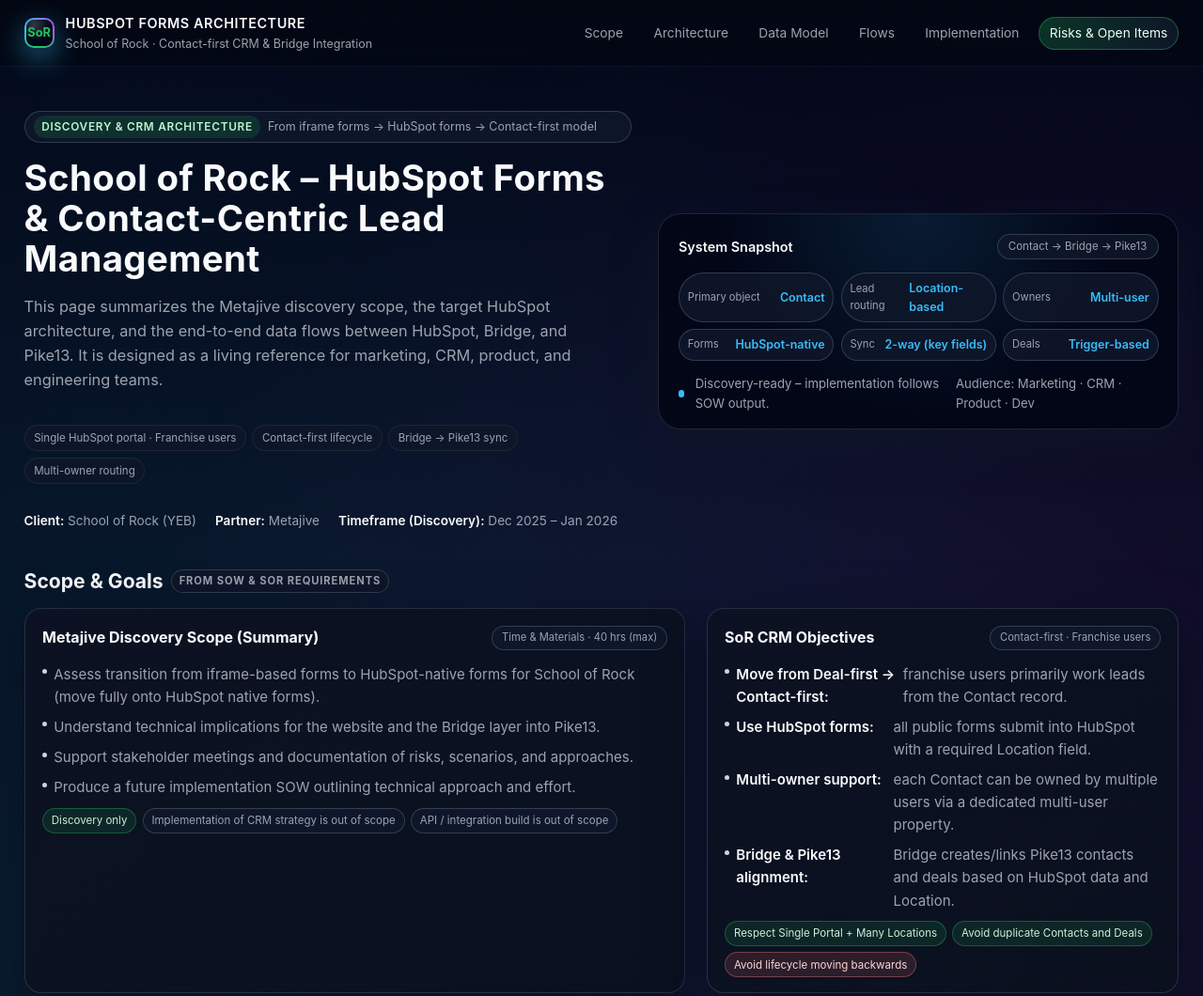
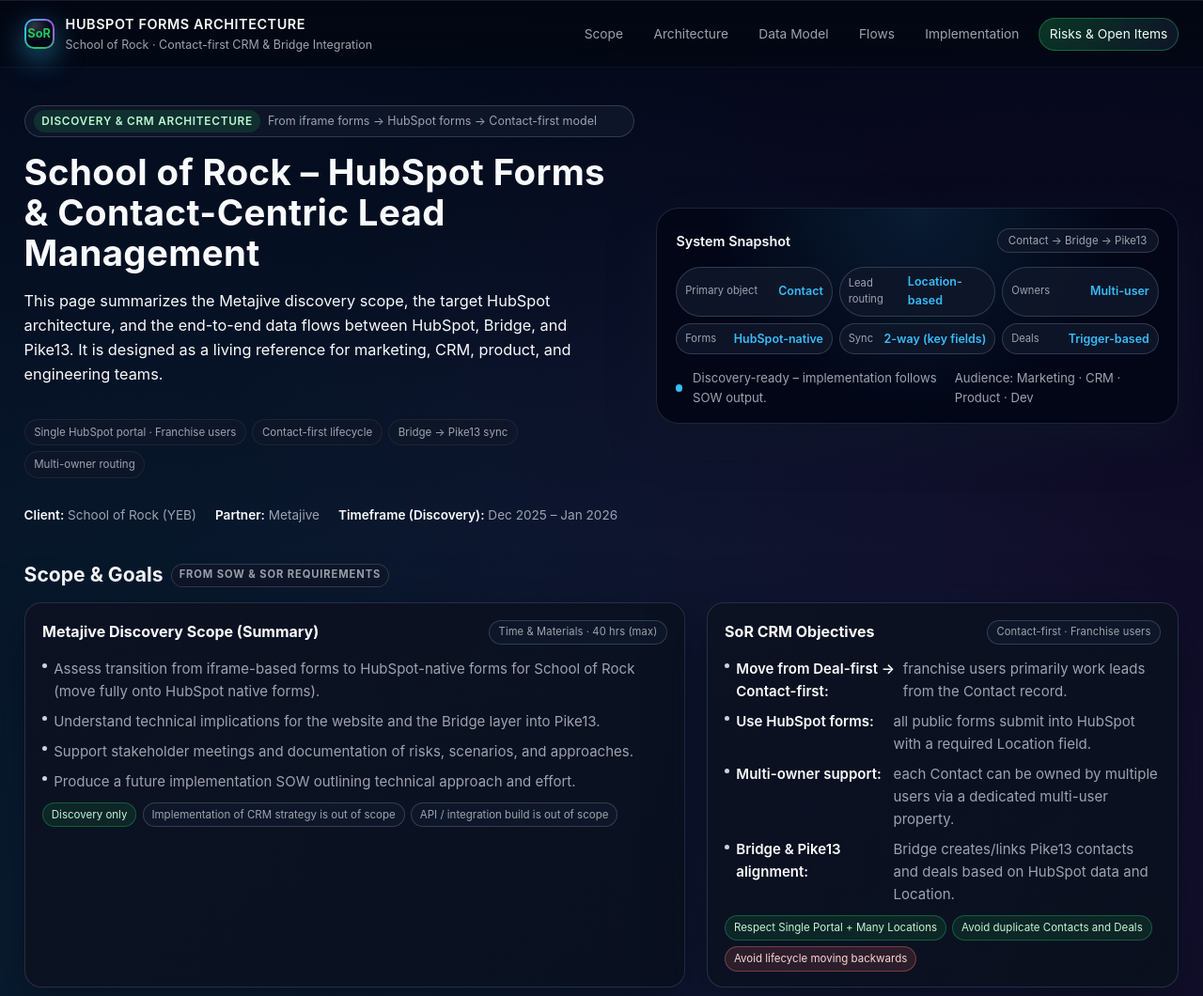
Before and after one commit to Colin-YEB/HubSpot-Contacts-Scope, a plain HTML site: page index.html in a window 1280 px wide. Shown: the top 1060 px of the page at 94% size. Drawn offline with Linux system fonts and the light colour scheme.

Commit message:
Update index.html

```diff
--- a/index.html
+++ b/index.html
@@ -59,6 +59,7 @@
       align-items: center;
       justify-content: space-between;
       gap: 1rem;
+      border-top: 1px solid rgba(59, 72, 95, 0.35);
     }
 
     .brand {
@@ -150,9 +151,9 @@
     .hero {
       display: grid;
       grid-template-columns: minmax(0, 2.1fr) minmax(0, 1.8fr);
-      gap: 1.75rem;
+      gap: 1.4rem;
       align-items: center;
-      margin-top: 1.25rem;
+      margin-top: 0.8rem;
       margin-bottom: 2.25rem;
     }
 
@@ -199,7 +200,7 @@
     }
 
     .hero-sub {
-      color: var(--muted);
+      color: var(--text);
       font-size: 1.02rem;
       max-width: 38rem;
     }
@@ -386,6 +387,7 @@
       background: rgba(15, 23, 42, 0.96);
       border: 1px solid rgba(51, 65, 85, 0.95);
       color: var(--muted);
+      letter-spacing: 0.01em;
     }
 
     .list {
```
